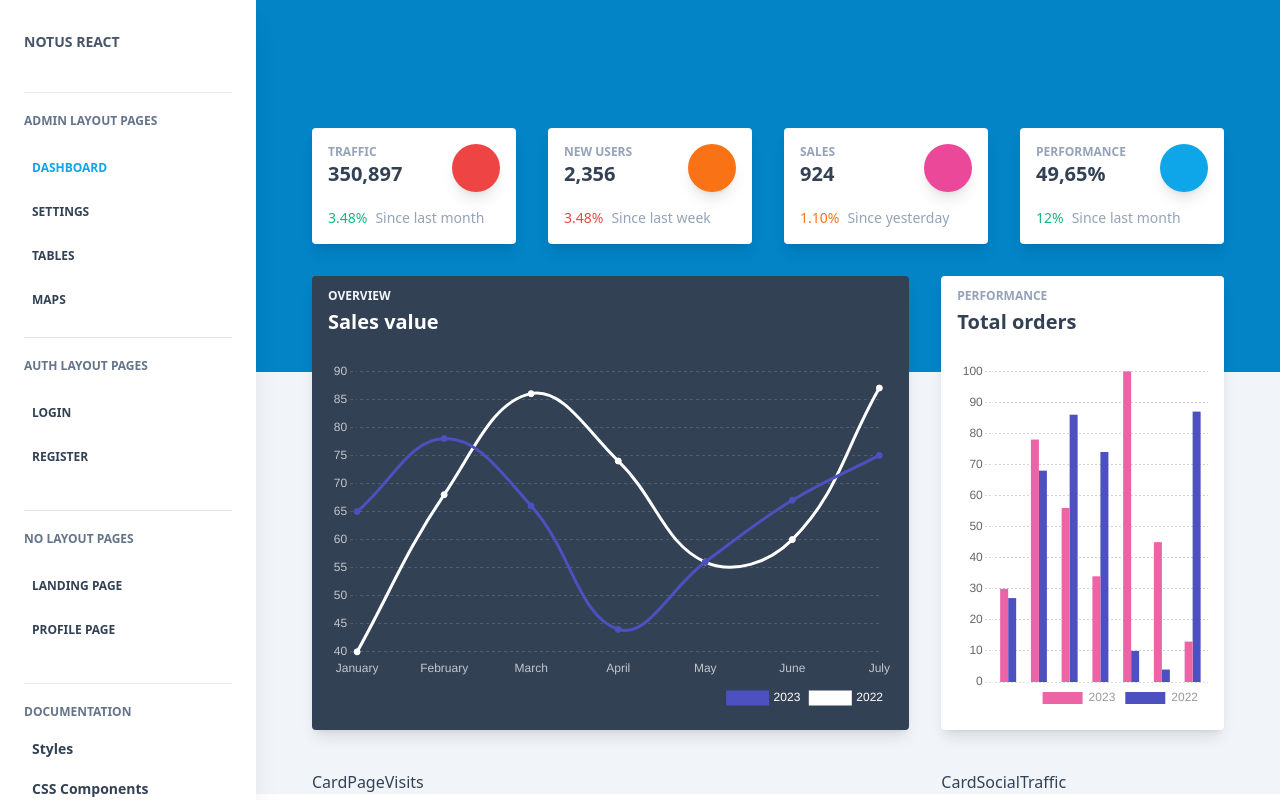
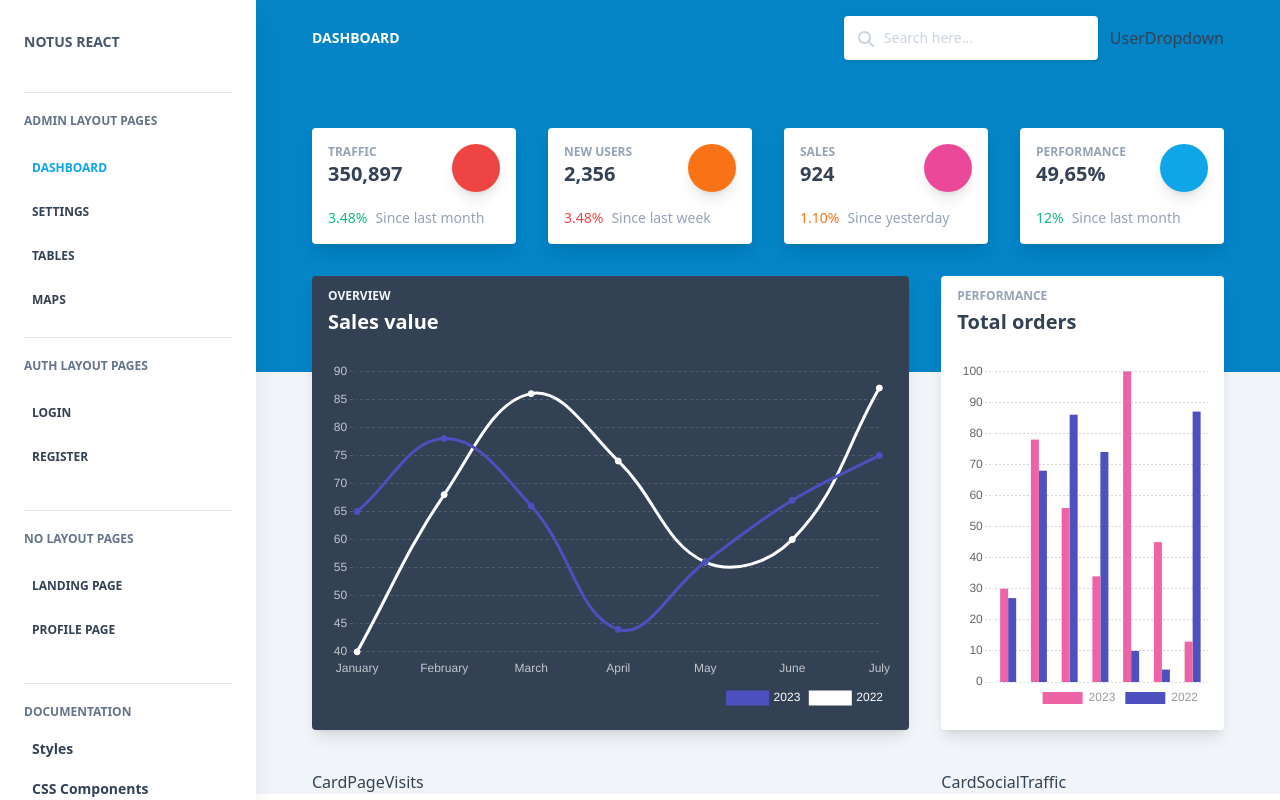
Before and after one commit to Unshack/notus, a React (Vite) app: page /admin/dashboard in a window 1280 px wide. Built offline with nearby package versions, Linux system fonts and the light colour scheme; the HTML template or start-up script is replaced by a standard one.

Commit message:
Admin Navbar UI

```diff
--- /dev/null
+++ b/src/components/Navbars/AdminNavbar.jsx
@@ -0,0 +1,43 @@
+import { FontAwesomeIcon } from "@fortawesome/react-fontawesome";
+import UserDropdown from "../Dropdowns/UserDropdown";
+import { faSearch } from "@fortawesome/free-solid-svg-icons";
+
+const AdminNavbar = () => {
+  return (
+    <>
+      {/* Navbar */}
+      <nav className='absolute top-0 left-0 w-full z-10 bg-transparent md:flex-row md:flex-nowrap md:justify-start flex items-center p-4'>
+        <div className='w-full mx-autp items-center flex justify-between md:flex-nowrap flex-wrap md:px-10 px-4'>
+          {/* Brand */}
+          <a
+            className='text-white text-sm uppercase hidden lg:inline-block font-semibold'
+            href='#pablo'
+            onClick={(e) => e.preventDefault()}
+          >
+            Dashboard
+          </a>
+          {/* Form */}
+          <form className='md:flex hidden flex-row flex-wrap items-center lg:ml-auto mr-3'>
+            <div className='relative flex w-full flex-wrap items-stretch'>
+              <span className='z-10 h-full leading-snug font-normal absolute text-center text-blueGray-300 absolute bg-transparent rounded text-base items-center justify-center w-8 pl-3 py-3'>
+                <FontAwesomeIcon className='fas fa-search' icon={faSearch} />
+              </span>
+              <input
+                type='text'
+                placeholder='Search here...'
+                className='border-0 px-3 py-3 placeholder-blueGray-300 text-blueGray-600 relative bg-white bg-white rounded text-sm shadow outline-none focus:outline-none focus:ring w-full pl-10'
+              />
+            </div>
+          </form>
+          {/* User */}
+          <ul className='flex-col md:flex-row list-none items-center hidden md:flex'>
+            <UserDropdown />
+          </ul>
+        </div>
+      </nav>
+      {/* End Navbar */}
+    </>
+  );
+};
+
+export default AdminNavbar;
--- a/src/components/Sidebar/Sidebar.jsx
+++ b/src/components/Sidebar/Sidebar.jsx
@@ -3,8 +3,6 @@ import { useState } from "react";
 import { Link } from "react-router-dom";
 import NotificationDropdown from "../Dropdowns/NotificationDropdown";
 import UserDropdown from "../Dropdowns/UserDropdown";
-
-
 
 export default function Sidebar() {
   const [collapseShow, setCollapseShow] = useState("hidden");
--- a/src/layouts/Admin.jsx
+++ b/src/layouts/Admin.jsx
@@ -1,12 +1,14 @@
 import { Outlet } from "react-router-dom";
 import HeaderStats from "../components/Headers/HeaderStats";
 import Sidebar from "../components/Sidebar/Sidebar";
+import AdminNavbar from "../components/Navbars/AdminNavbar";
 
 const Admin = () => {
   return (
     <>
       <Sidebar />
       <div className='relative md:ml-64 bg-blueGray-100'>
+        <AdminNavbar />
         <HeaderStats />
         <div className='px-4 md:px-10 mx-auto w-full -m-24'>
           <Outlet />
```
Also changed, not shown: 1 other file (tests, documents, lock files or other folders).
